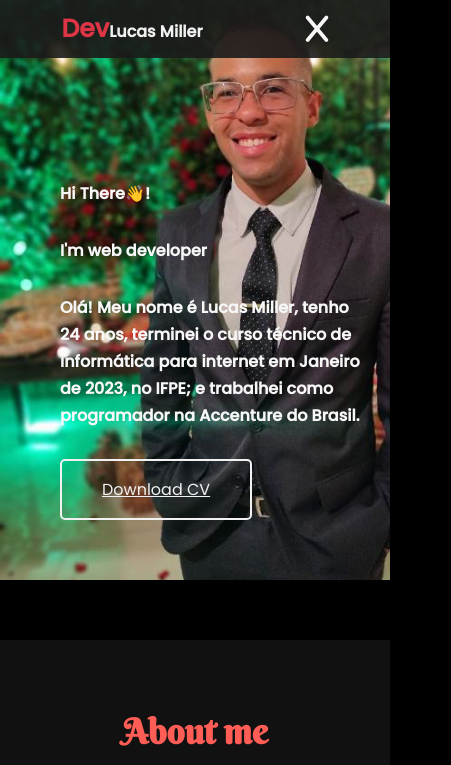
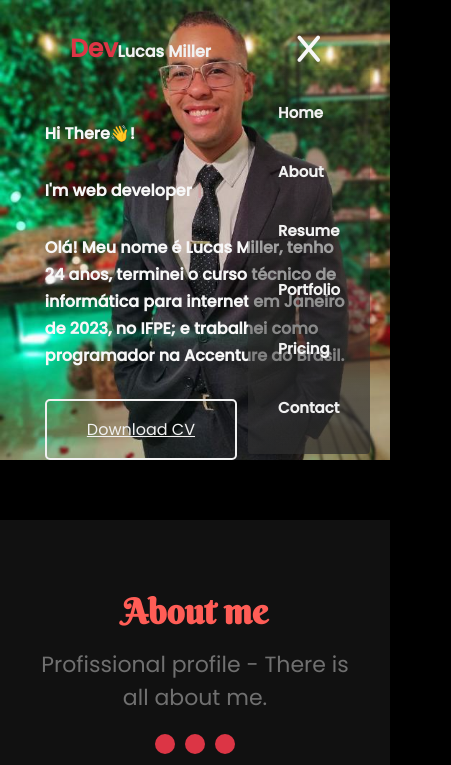
Before and after one commit to LucasMillerCruz98/portfolio-html-css-js, a plain HTML site: page index.html in a window 390 px wide. Both pictures are taken after a click on the icon 316 px from the left and 29 px from the top of the page. Shown: the top 765 px of the page, 451 px wide, since content can reach past the window. Drawn offline with Linux system fonts and the light colour scheme.

Commit message:
Responsive

```diff
--- a/index.html
+++ b/index.html
@@ -42,8 +42,8 @@
           <a href="#contact">Contact</a>
         </li>
       </ul>
+      <i class="fa-solid fa-bars"></i>
     </nav>
-    <i class="fa-solid fa-bars"></i>
   </header>
 
   <section
--- a/scripts/dom/index.js
+++ b/scripts/dom/index.js
@@ -1,7 +1,9 @@
 const typingTitle = document.querySelector('.typing')
 const menuActive = document.querySelector('.fa-bars')
+const navMenu = document.querySelector('.menu nav ul')
 
 export {
   typingTitle,
-  menuActive
+  menuActive,
+  navMenu
 }
--- a/scripts/main.js
+++ b/scripts/main.js
@@ -1,7 +1,6 @@
 import { handleTypeTitle } from './functions/handleTypeTitle.js'
 import { toggleMenuDisplayTransparent } from './functions/toggleMenuDisplayTransparent.js'
-import { typingTitle} from './dom/index.js'
-import { menuActive } from './dom/index.js'
+import { typingTitle, menuActive, navMenu } from './dom/index.js'
 
 function callFunctions() {
 
@@ -11,6 +10,9 @@ function callFunctions() {
 
   menuActive.addEventListener('click', () => {
     menuActive.classList.toggle('fa-x')
+
+    navMenu.classList.toggle('active')
+
   })
 
 }
--- a/styles/styles.css
+++ b/styles/styles.css
@@ -14,6 +14,10 @@
   z-index: 999;
 }
 
+.menu i {
+  display: none;
+}
+
 .menu.scroll {
   background-color: rgba(27, 27, 27, 0.7);
 }
@@ -23,22 +27,39 @@
   font-size: 2.5rem;
 }
 
-header h1 span {
+.menu h1 span {
   color: #f1f1f1;
 }
 
-header .primary-navigation ul {
+.menu .primary-navigation ul {
   display: flex;
-  gap: 1rem;
+  gap: 3rem;
   list-style: none;
   align-items: center;
 }
 
-header .primary-navigation li a {
-  padding: 1rem;
+.menu .primary-navigation li a {
   text-decoration: none;
+  width: 0;
+  height: 0;
   color: #f1f1f1;
   font-size: 1.5rem;
+}
+
+.menu .primary-navigation li a::after {
+  content: '';
+  width: 0;
+  height: 0;
+  display: block;
+  transition: .9s;
+  border-bottom: .4rem solid transparent;
+}
+
+.menu .primary-navigation li a:hover::after {
+  width: 100%;
+  height: 0;
+  padding: 0;
+  border-bottom: .4rem solid #dc3545;
 }
 
 .section-download-cv {
@@ -260,9 +281,39 @@ img {
   }
 }
 
+@media (max-width: 450px) {
+  body, html {
+    width: 100%;
+  }
+
+  .about-info {
+    grid-template-columns: 1fr;
+  }
+
+  .section-download-cv {
+    padding: 0;
+  }
+}
+
+@media (max-width: 412px) {
+  .section-download-cv {
+    display: flex;
+    align-items: center;
+    justify-content: center;
+  }
+}
+
 @media(max-width: 992px) {
 
-  header i {
+  .menu {
+    justify-content: space-between;
+    padding: 3rem 7rem;
+    background: transparent;
+  }
+
+  .menu i {
+    display: block;
+
     color: #f7f7f7;
     font-size: 3rem;
     cursor: pointer;
@@ -282,8 +333,23 @@ img {
     width: 40rem;
   }
 
-  .menu .primary-navigation {
+  .menu .primary-navigation ul {
     display: none;
+  }
+
+  .menu .primary-navigation ul.active {
+    display: grid;
+    position: absolute;
+    background: linear-gradient(rgba(43, 42, 42, .176), rgba(46, 46, 46, .724));
+    top: 7rem;
+    color: #fff;
+    z-index: 5;
+    padding: 3rem;
+    font-size: 1.6rem;
+    font-weight: bold;
+    right: 2rem;
+    border-radius: 0 0 .4rem .4rem;
+    animation: about-section .8s ease-in-out;
   }
 
   .section-download-cv img {
```
